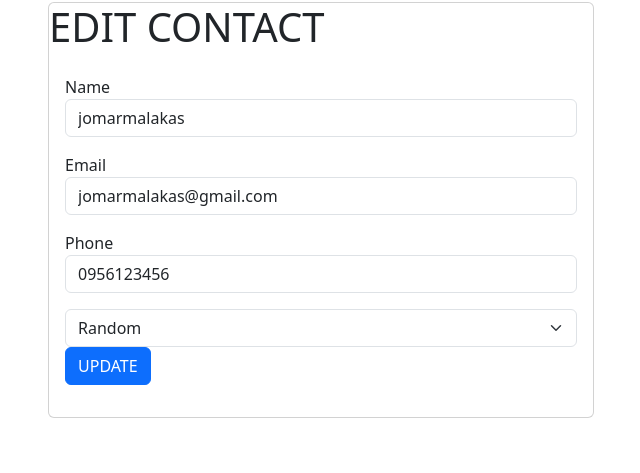
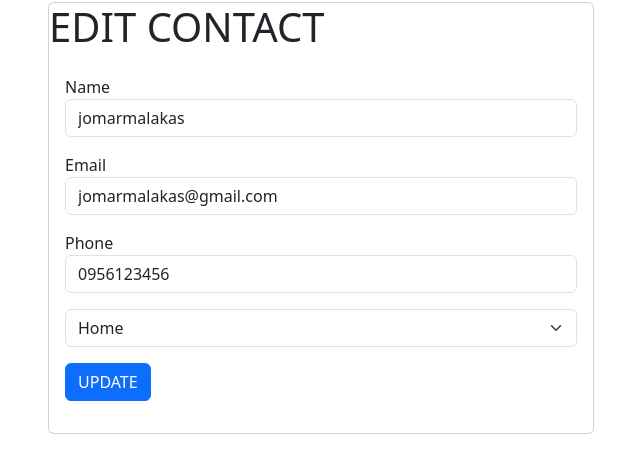
Before and after one commit to Gelai05/contacts, a PHP site: page /edit-contact.php?id=1 in a window 1280 px wide. Shown: the part 46-519 px from the top of the page, without its empty margins (319-959 px from the left). Run offline with PHP 8.4, Linux system fonts and the light colour scheme; data comes from the database, SQL or seed files in the repository; data that the repository does not hold is empty; some libraries are stand-ins or nearby versions.

Commit message:
type select fix

```diff
--- a/edit-contact.php
+++ b/edit-contact.php
@@ -91,11 +91,11 @@
                                 <input id="phone" name="phone" type="number" class="form-control" value="<?php echo $contact['phone'] ?>">
                             </div>
                             <select class="form-select" name="type" id="type">
-                                <option value="Home" <?php echo ($contact['type'] = Home) ? 'selected' : '' ?>>Home</option>
-                                <option value="Friend" <?php echo ($contact['type'] = Friend) ? 'selected' : '' ?>>Friend</option>
-                                <option value="Random" <?php echo ($contact['type'] = Random) ? 'selected' : '' ?>>Random</option>
+                                <option value="Home" <?php echo ($contact['type'] == "Home") ? 'selected' : '' ?>>Home</option>
+                                <option value="Friend" <?php echo ($contact['type'] == "Friend") ? 'selected' : '' ?>>Friend</option>
+                                <option value="Random" <?php echo ($contact['type'] == "Random") ? 'selected' : '' ?>>Random</option>
                             </select>
-                            <div class="mb-3">
+                            <div class="my-3">
                                 <button type="submit" name="submit" class="btn btn-primary">UPDATE</button>
                             </div>
 
```
